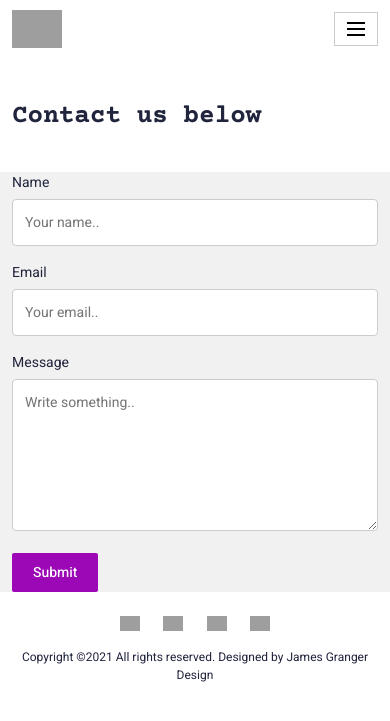
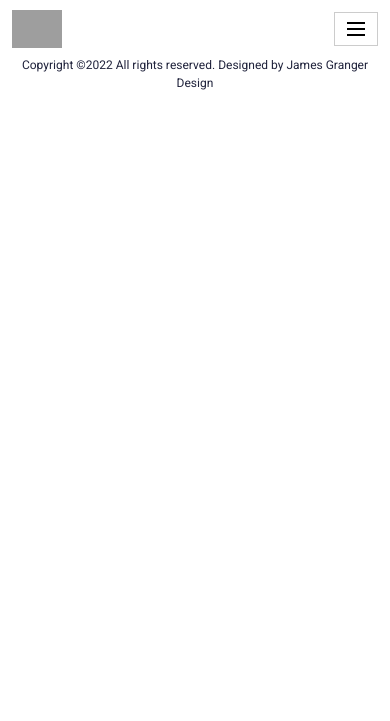
Before and after one commit to shenriques/portfolio, a Django app: page /contact/ in a window 390 px wide. Shown: the top 721 px of the page. Run offline with Django 4.2, Linux system fonts and the light colour scheme; some libraries are stand-ins or nearby versions; grey boxes are pictures that could not be loaded.

Commit message:
Set up contact page to use base template

```diff
--- a/portfolio/main/templates/main/contact.html
+++ b/portfolio/main/templates/main/contact.html
@@ -1,64 +1,15 @@
-<!doctype html>
-<html lang="en">
-  <head>
-    <meta charset="utf-8">
-    <meta name="viewport" content="width=device-width, initial-scale=1">
+{% extends 'main/base.html' %}
+{% load static %}
 
-    <title>Contact</title>
-    <meta name="author" content="Did Coding Limited & James Granger Design">
-    <link rel="canonical" href=""/>
-    <link rel="home" href=""/>
-    <meta name="description" content="">
-    <meta name="keywords" content="">
+{% block title %} Contact {% endblock %}
+{% block description %} {% endblock %}
+{% block keywords%} {% endblock %}
 
-    <!-- ================================
-    Start CSS
-    ================================= -->
-    <link href="css/bootstrap.min.css" rel="stylesheet">
-    <link rel="stylesheet" href="https://unpkg.com/swiper@7.0.5/swiper-bundle.min.css">
-    <link href="css/style.css" rel="stylesheet">
-    <!-- ================================
-    End CSS
-    ================================= -->
+<!-- Add CSS -->
+{% block extend_header %} {% endblock %}
 
-  </head>
-  <body>
-
-    <!-- ================================
-    Start Navigation Bar
-    ================================= -->
-    <header>
-      <div class="headerCol">
-        <div class="container-fluid">
-          <div class="row align-items-center">
-            <div class="col-auto">
-              <div class="logoCol"><a href="index.html"><img src="images/logo.png" alt="..."></a></div>
-            </div>
-            <div class="col">
-              <div class="d-md-none">
-                <button class="navToggle">
-                  <span class="navToggle__text">Toggle Menu</span>
-                </button>
-              </div>
-              <div class="navCollapseCol">
-                <div class="navCol">
-                  <ul>
-                    <li><a href="index.html">Home</a></li>
-                    <li><a href="portfolio.html">Portfolio</a></li>
-                    <li><a href="uninotes.html">Uni Notes</a></li>
-                    <li><a href="blog.html">Blog</a></li>
-                    <li><a href="contact.html">Contact</a></li>
-                  </ul>
-                </div>
-              </div>
-            </div>
-          </div>
-        </div>
-      </div>
-    </header>
-    <!-- ================================
-    End Navigation Bar
-    ================================= -->
+<!-- Add JS -->
+{% block extend_footer %} {% endblock %}
 
 <!-- ================================
 Start Content
@@ -98,38 +49,3 @@
 <!-- ================================
 End Content
 ================================= -->
-
-    <!-- ================================
-    Start Footer
-    ================================= -->
-    <footer>
-      <div class="footerCol">
-        <div class="container">
-          <ul class="socialCol">
-            <li><a href="javascript:void(0)"><img src="images/fb.svg" alt="..."></a></li>
-            <li><a href="javascript:void(0)"><img src="images/insta.svg" alt="..."></a></li>
-            <li><a href="javascript:void(0)"><img src="images/twitter.svg" alt="..."></a></li>
-            <li><a href="javascript:void(0)"><img src="images/linkedin.svg" alt="..."></a></li>
-          </ul>
-          <div class="copyrightCol">
-            <p>Copyright ©2021 All rights reserved. Designed by <a href="https://jamesgrangerdesign.co.uk/" target="_blank">James Granger Design</a></p>
-          </div>
-        </div>
-      </div>
-    </footer>
-    <!-- ================================
-    End Footer
-    ================================= -->
-
-    <!-- ================================
-    Start Scripts
-    ================================= -->
-    <script src="https://cdnjs.cloudflare.com/ajax/libs/jquery/3.6.0/jquery.min.js"></script>
-    <script src="js/bootstrap.bundle.min.js"></script>
-    <script src="https://unpkg.com/swiper@7.0.5/swiper-bundle.min.js"></script>
-    <script src="js/script.js"></script>
-    <!-- ================================
-    End Scripts
-    ================================= -->
-  </body>
-</html>
```
Lines whose indentation alone changed are shown as unchanged.
